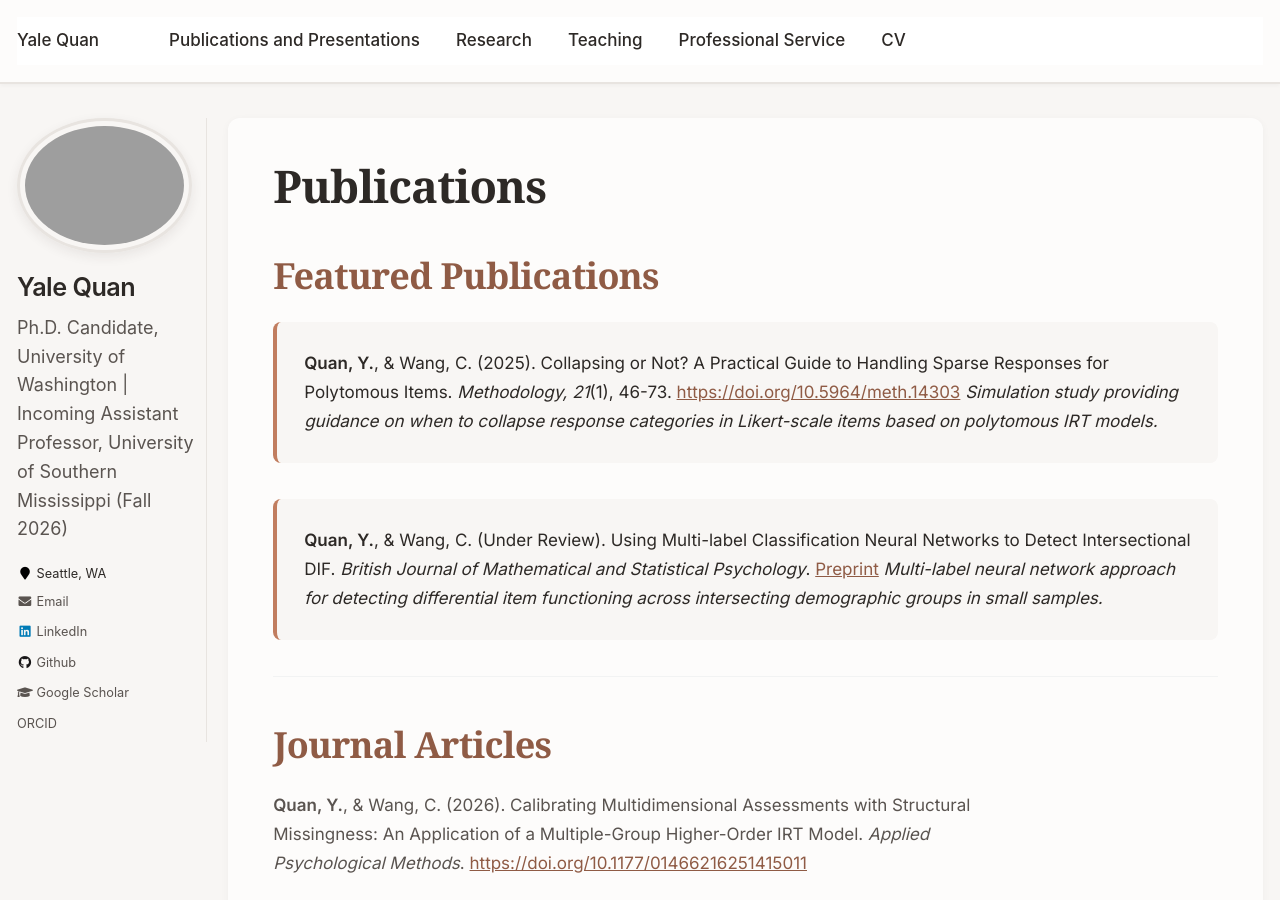
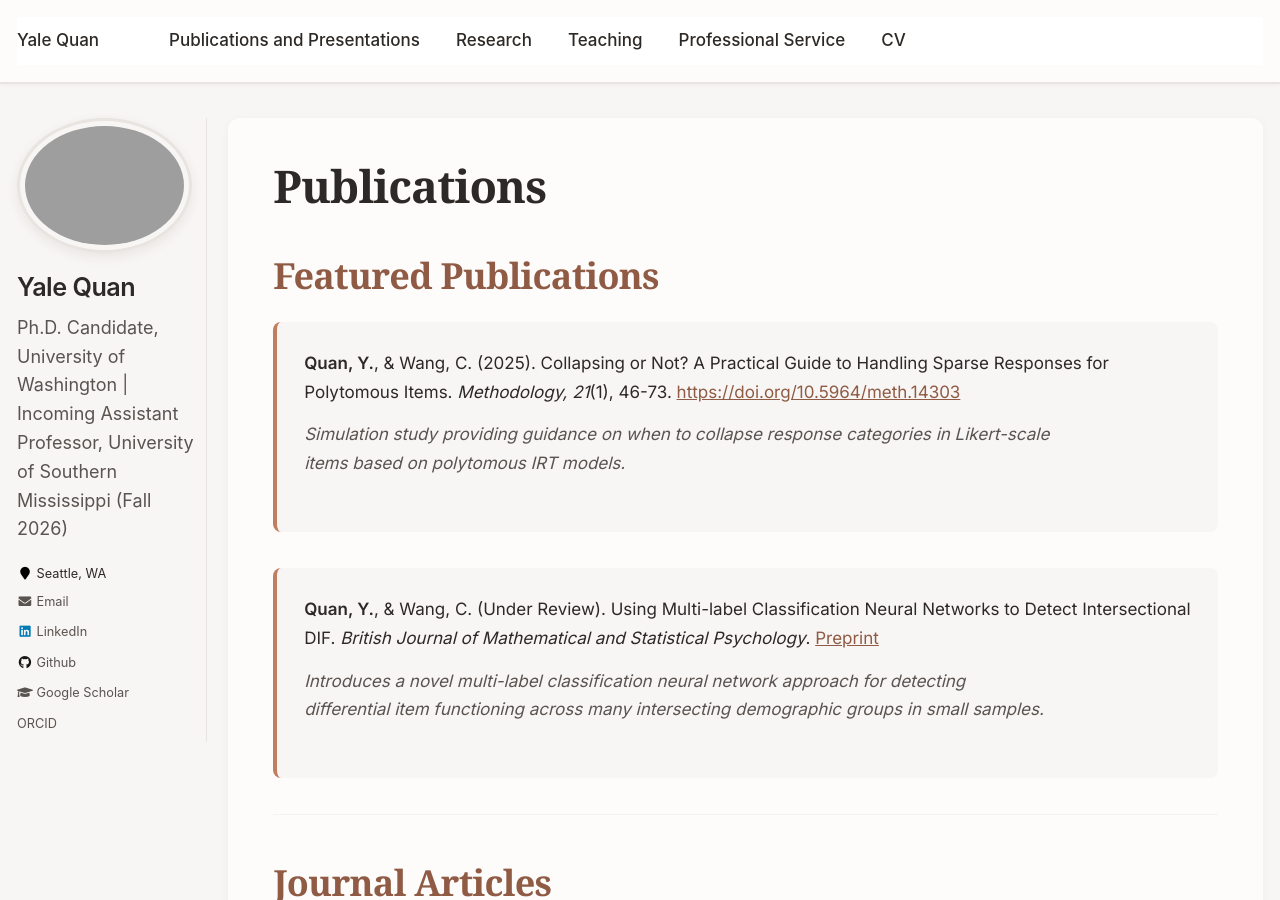
Before and after one commit to yalequan/yalequan.github.io, a Jekyll site: the page built from _pages/publications_and_presentations.md, in a window 1280 px wide and 900 px high. Built offline with Jekyll 4.4.1, drawn with Linux system fonts in a browser that asks for light colours.

Commit message:
Update publications_and_presentations.md
Fixed styling

```diff
--- a/_pages/publications_and_presentations.md
+++ b/_pages/publications_and_presentations.md
@@ -11,15 +11,20 @@ author_profile: true
 
 <strong>Quan, Y.</strong>, & Wang, C. (2025). Collapsing or Not? A Practical Guide to Handling Sparse Responses for Polytomous Items. <em>Methodology, 21</em>(1), 46-73. <a href="https://doi.org/10.5964/meth.14303">https://doi.org/10.5964/meth.14303</a>
 
-<em>Simulation study providing guidance on when to collapse response categories in Likert-scale items based on polytomous IRT models.</em>
+<p style="margin-top: 0.75rem;">
+  <em>Simulation study providing guidance on when to collapse response categories in Likert-scale items based on polytomous IRT models.</em>
+</p>
 
 </div>
+
 
 <div style="background-color: var(--warm-bg, #f8f6f4); padding: 1.5rem; border-radius: 8px; margin-bottom: 2rem; border-left: 4px solid var(--primary-warm, #c17d5f);">
 
 <strong>Quan, Y.</strong>, & Wang, C. (Under Review). Using Multi-label Classification Neural Networks to Detect Intersectional DIF. <em>British Journal of Mathematical and Statistical Psychology</em>. <a href="https://doi.org/10.31234/osf.io/rftyg_v2">Preprint</a>
 
-<em>Multi-label neural network approach for detecting differential item functioning across intersecting demographic groups in small samples.</em>
+<p style="margin-top: 0.75rem;">
+  <em>Introduces a novel multi-label classification neural network approach for detecting differential item functioning across many intersecting demographic groups in small samples.</em>
+</p>
 
 </div>
 
```
